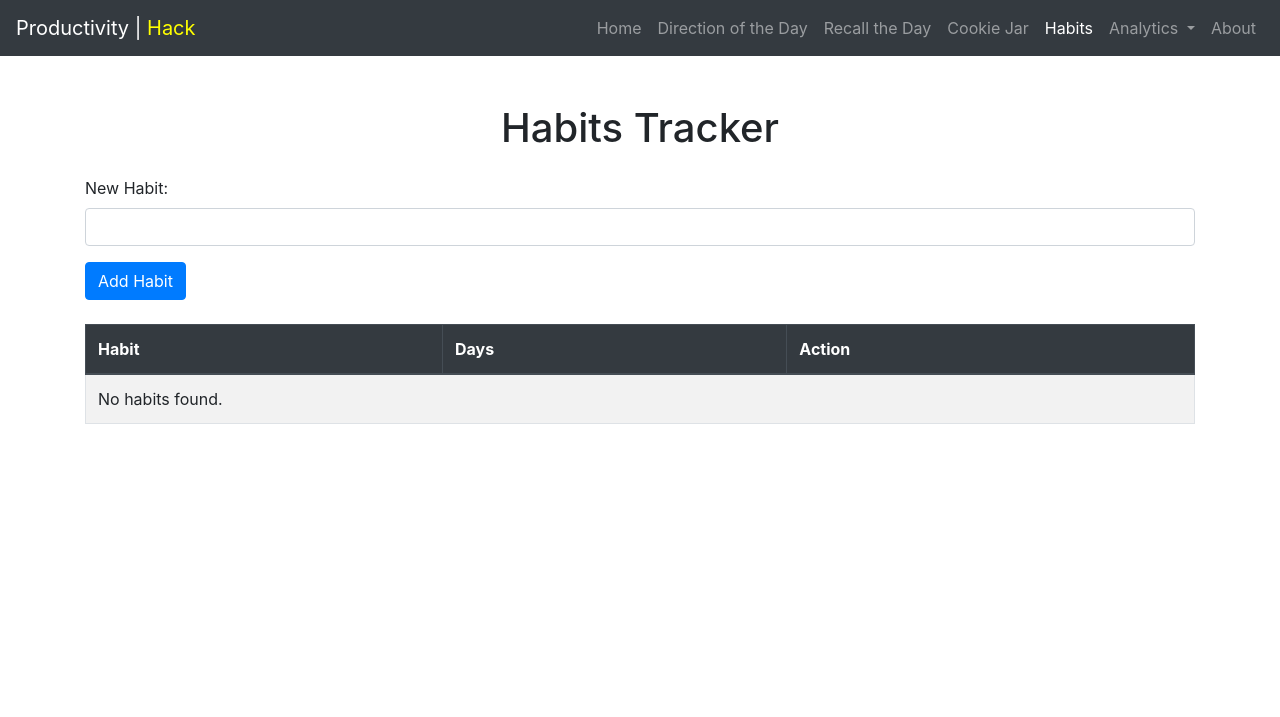
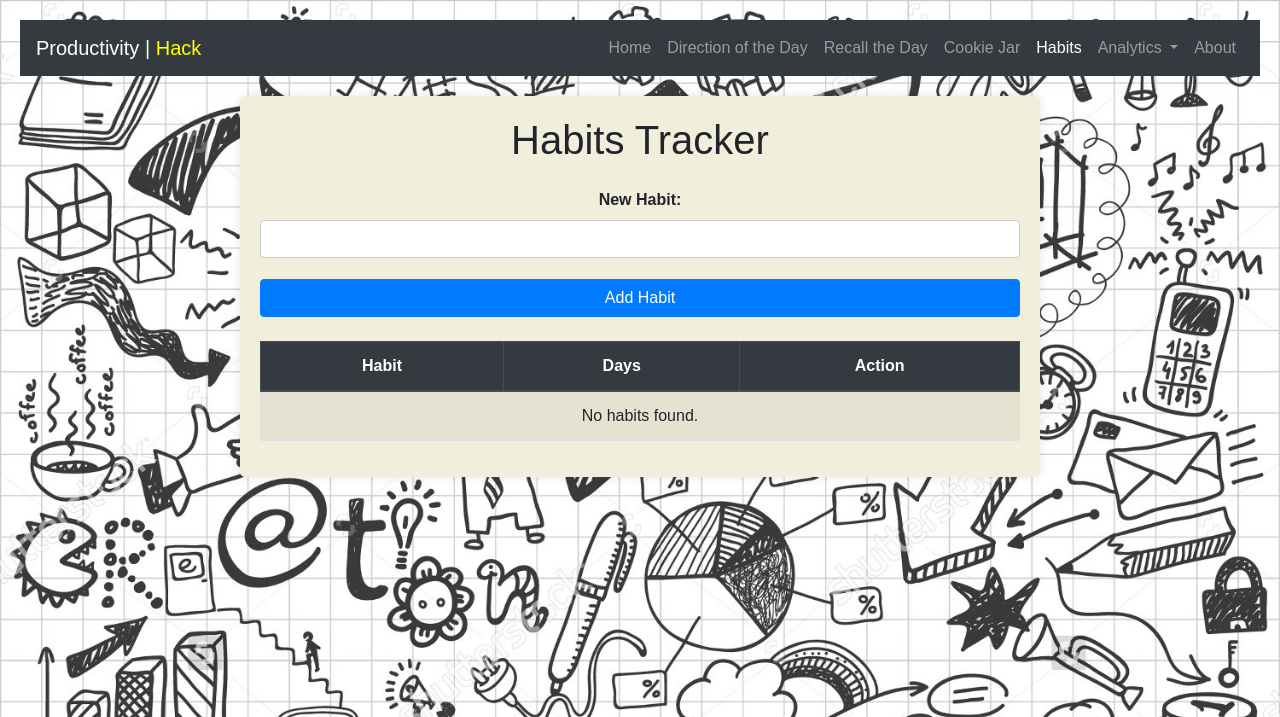
Before and after one commit to Avishka217/ProductivityHack, a PHP site: page /habits.php in a window 1280 px wide. Shown: the top 717 px of the page. Run offline with PHP 8.4, Linux system fonts and the light colour scheme; data that the repository does not hold is empty; some libraries are stand-ins or nearby versions.

Commit message:
modifications

```diff
--- a/cookiejar.php
+++ b/cookiejar.php
@@ -49,7 +49,7 @@ $conn->close();
   <title>Cookie Jar</title>
   <!-- Bootstrap CSS -->
   <link href="https://stackpath.bootstrapcdn.com/bootstrap/4.5.2/css/bootstrap.min.css" rel="stylesheet">
-
+  <link rel="stylesheet" href="style.css">
   <style>
     body {
       font-family: Arial, sans-serif;
@@ -62,7 +62,7 @@ $conn->close();
       max-width: 800px;
       margin: 20px auto;
       padding: 20px;
-      background-color: #fff;
+      background-color: #F1EEDC;
       border-radius: 5px;
       box-shadow: 0 0 10px rgba(0, 0, 0, 0.1);
     }
--- a/directionday.php
+++ b/directionday.php
@@ -118,7 +118,7 @@ $conn->close();
       padding: 20px;
       border: 1px solid #ddd;
       border-radius: 5px;
-      background-color: #fff;
+      background-color: #F1EEDC;
     }
 
     h1,
--- a/habits.php
+++ b/habits.php
@@ -7,11 +7,22 @@
   <title>Habits</title>
   <!-- Bootstrap CSS -->
   <link href="https://stackpath.bootstrapcdn.com/bootstrap/4.5.2/css/bootstrap.min.css" rel="stylesheet">
+  <link rel="stylesheet" href="style.css">
+  <style>
+    .container {
+      max-width: 800px;
+      margin: 20px auto;
+      padding: 20px;
+      background-color: #F1EEDC;
+      border-radius: 5px;
+      box-shadow: 0 0 10px rgba(0, 0, 0, 0.1);
+    }
+  </style>
 </head>
 
 <body>
   <?php include 'navbar.php'; ?>
-  <div class="container mt-5">
+  <div class="container">
     <h1 class="text-center mb-4">Habits Tracker</h1>
     <form action="habits.php" method="post" class="mb-4">
       <div class="form-group">
--- a/recalltheday.php
+++ b/recalltheday.php
@@ -65,6 +65,7 @@ $conn->close();
   <meta name="viewport" content="width=device-width, initial-scale=1.0">
   <title>Recall the Day</title>
   <!-- Bootstrap CSS -->
+  <link rel="stylesheet" href="style.css">
   <link href="https://stackpath.bootstrapcdn.com/bootstrap/4.5.2/css/bootstrap.min.css" rel="stylesheet">
 
   <style>
@@ -79,7 +80,7 @@ $conn->close();
       max-width: 800px;
       margin: 20px auto;
       padding: 20px;
-      background-color: #fff;
+      background-color: #F1EEDC;
       border-radius: 5px;
       box-shadow: 0 0 10px rgba(0, 0, 0, 0.1);
     }
--- a/style.css
+++ b/style.css
@@ -1,3 +1,28 @@
+body {
+  font-family: Arial, sans-serif;
+  /* Set a standard web font */
+  margin: 0;
+  padding: 0;
+  background-image: url("./images/background.jpg");
+  /* Add your doodle background image */
+  background-size: cover;
+  /* Cover the entire viewport */
+}
+
+/* Overlay with 70% opacity */
+.overlay {
+  position: fixed;
+  top: 0;
+  left: 0;
+  width: 100%;
+  height: 100%;
+  background-color: rgba(0, 0, 0, 1); /* Black with 70% opacity */
+  z-index: -1; /* Place it behind other content */
+  /* White with 70% opacity */
+
+  /* Place it behind other content */
+}
+
 .container {
   text-align: center;
   margin-top: 50px;
```
Also changed, not shown: index.php (+26 -1 lines), images/background.jpg (added).
